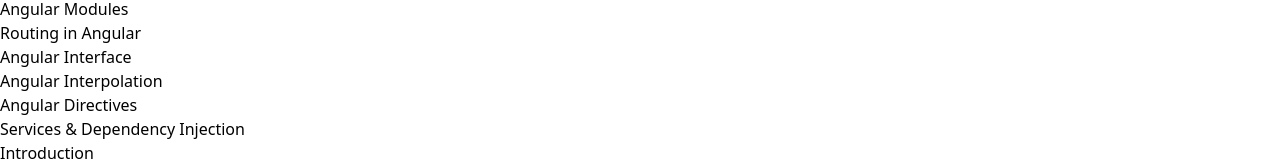
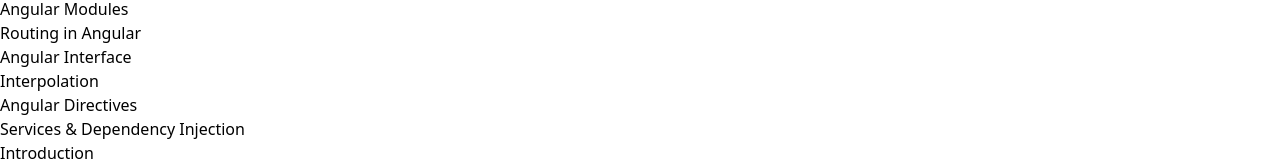
Before and after one commit to aaronchrisjo/cj-blogs, an Angular app: page /angular in a window 1280 px wide. Shown: the part 415-576 px from the top of the page. Built offline with nearby package versions, Linux system fonts and the light colour scheme.

Commit message:
TOC updated

```diff
--- a/src/app/content/web-dev/angular/angular.component.html
+++ b/src/app/content/web-dev/angular/angular.component.html
@@ -28,7 +28,7 @@
         <li><a (click)="goToSection('/angular-3','module')" class="text-blue-500 hover:underline cursor-pointer">Angular Modules</a></li>
         <li><a (click)="goToSection('/angular-4','routing')" class="text-blue-500 hover:underline cursor-pointer">Routing in Angular</a></li>
         <li><a (click)="goToSection('/angular-5','interface')" class="text-blue-500 hover:underline cursor-pointer">Angular Interface</a></li>
-        <li><a (click)="goToSection('/angular-5','interpolation')" class="text-blue-500 hover:underline cursor-pointer">Angular Interpolation</a></li>
+        <li><a (click)="goToSection('/angular-5','interpolation')" class="text-blue-500 hover:underline cursor-pointer">Interpolation</a></li>
         <li><a (click)="goToSection('/angular-6','directives')" class="text-blue-500 hover:underline cursor-pointer">Angular Directives</a></li>
         <li><a (click)="goToSection('/angular-7','services')" class="text-blue-500 hover:underline cursor-pointer">Services & Dependency Injection</a></li>
     </ul>
```
